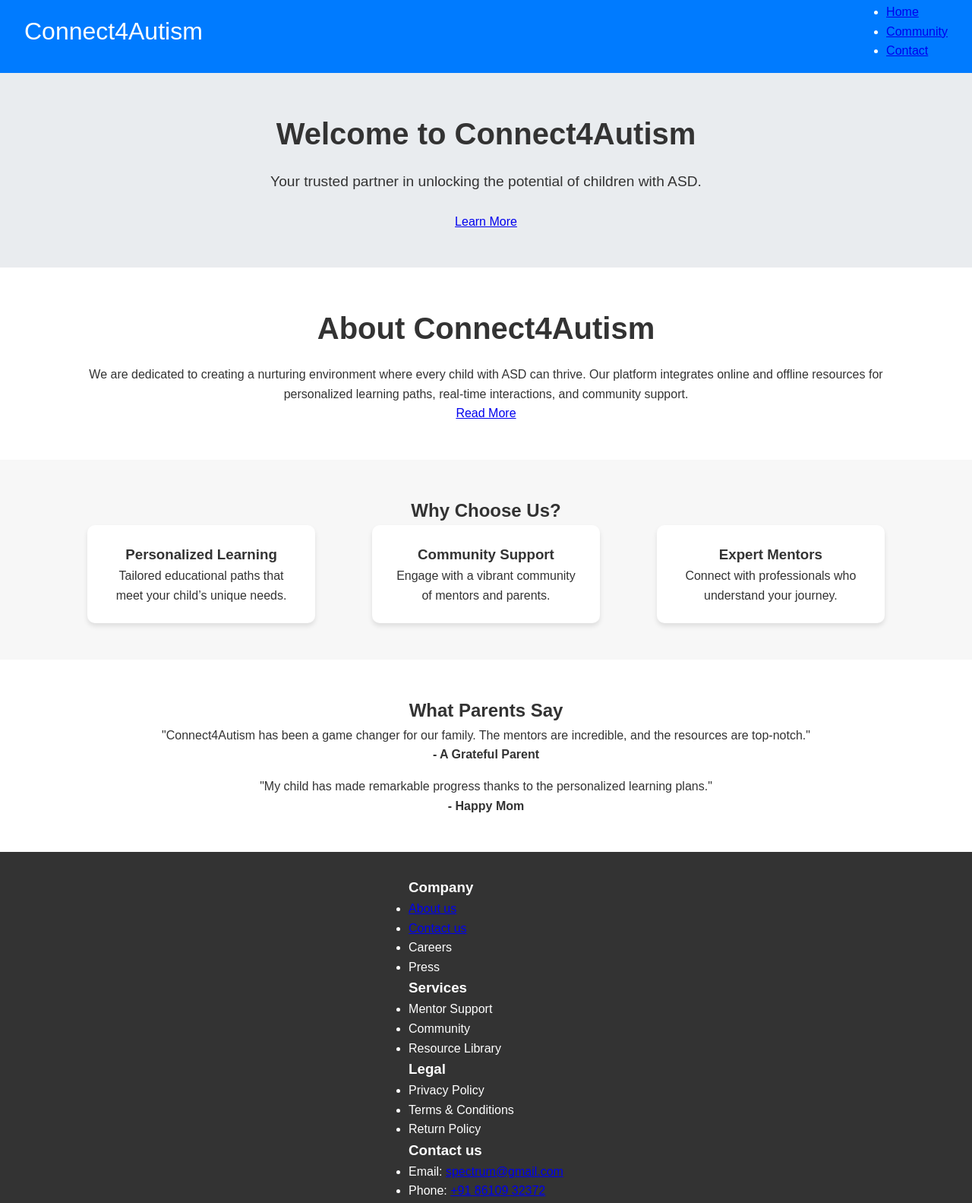
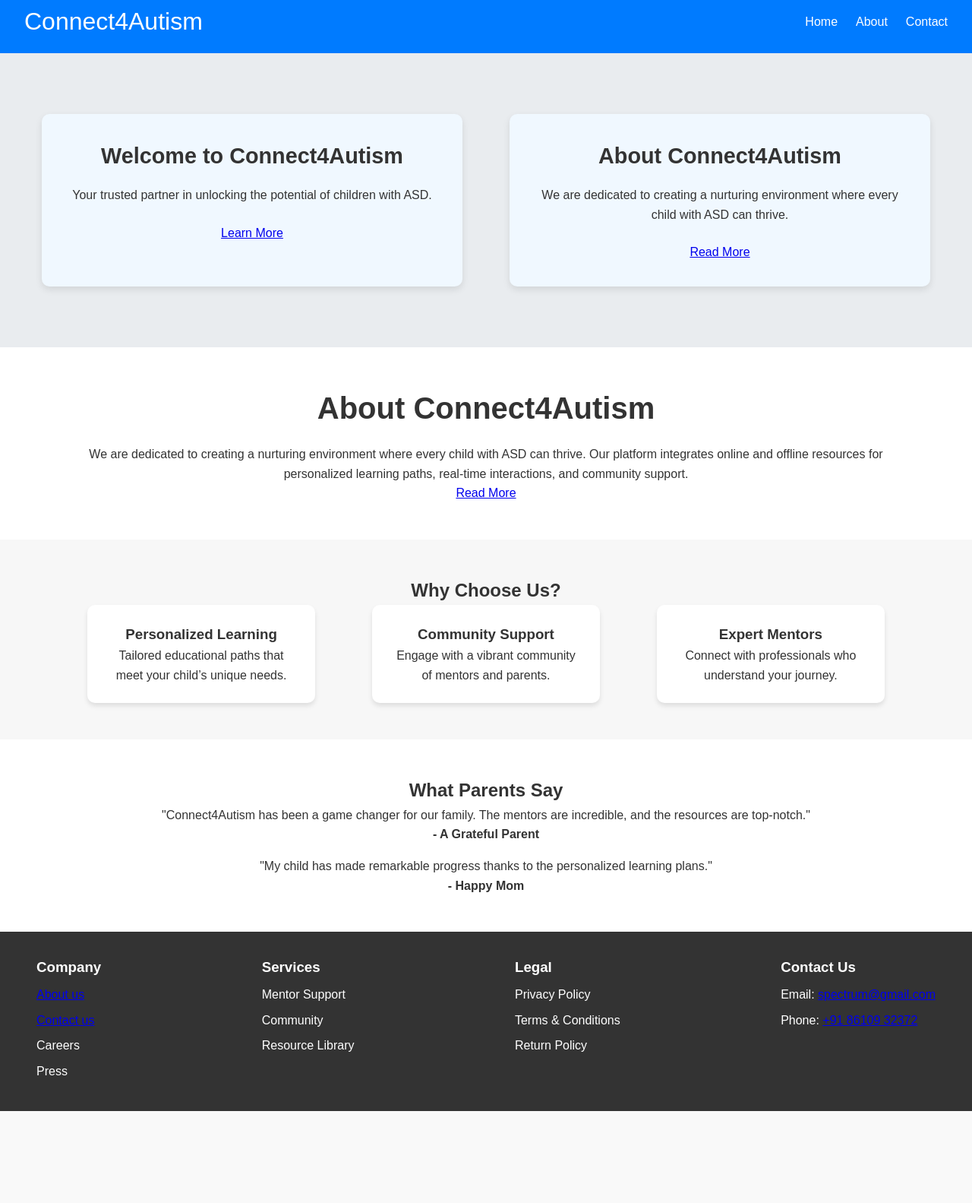
Before and after one commit to NandhiniRK/autism-rk, a plain HTML site: page home.html in a window 1280 px wide. Shown: the part 13-1596 px from the top of the page at 76% size. After the commit the page ends 1475 px from the top, so only its background shows below. Drawn offline with Linux system fonts and the light colour scheme.

Commit message:
git commit

```diff
--- a/home.css
+++ b/home.css
@@ -64,6 +64,43 @@ body {
     margin-bottom: 1.5rem;
 }
 
+/* Hero and About Section Container */
+.hero-about-container {
+    display: flex; /* Use flexbox for layout */
+    justify-content: space-around; /* Space items evenly */
+    margin: 2rem 0; /* Add margin for spacing */
+}
+
+/* Box Styles */
+.box {
+    background: #f0f8ff; /* Light blue background for a professional look */
+    color: #333; /* Darker text color for better readability */
+    padding: 2rem; /* Padding inside the box */
+    border-radius: 10px; /* Rounded corners */
+    text-align: center; /* Center text */
+    flex: 1; /* Allow boxes to grow equally */
+    max-width: 45%; /* Limit the maximum width to half of the container */
+    transition: background 0.3s; /* Smooth transition for hover effect */
+    cursor: pointer; /* Change cursor to pointer */
+    box-shadow: 0 4px 10px rgba(0, 0, 0, 0.1); /* Subtle shadow for depth */
+}
+
+.box:hover {
+    background: #e0f0ff; /* Slightly darker shade on hover */
+}
+
+/* Heading Styles */
+.box h1, .box h2 {
+    font-size: 1.8rem; /* Increased font size for headings */
+    margin-bottom: 1rem; /* Space below headings */
+}
+
+/* Paragraph Styles */
+.box p {
+    font-size: 1rem; /* Set font size for paragraphs */
+    margin-bottom: 1.5rem; /* Space below paragraphs */
+}
+
 /* About Section */
 .about {
     background: #fff;
@@ -120,12 +157,26 @@ body {
     color: #fff;
     padding: 2rem 2rem;
     display: flex;
-    justify-content: space-around;
+    justify-content: space-between;
     align-items: flex-start;
 }
 
-.footer .footer-section {
+.footer-section {
     display: flex;
     flex-direction: column;
     align-items: flex-start;
+    margin: 0 1rem;
 }
+
+.footer-section h3 {
+    margin-bottom: 0.5rem;
+}
+
+.footer-section ul {
+    list-style: none;
+    padding: 0;
+}
+
+.footer-section ul li {
+    margin-bottom: 0.5rem;
+}
--- a/home.html
+++ b/home.html
@@ -16,21 +16,26 @@
    <!-- Header Section -->
    <header class="header">
       <div class="logo">Connect4Autism</div>
-      <nav>
-         <ul class="nav-links">
-            <li><a href="home.html">Home</a></li>
-            <li><a href="community.html">Community</a></li>
-            <li><a href="contact.html">Contact</a></li>
-         </ul>
+      <nav class="nav">
+         <a href="#" class="nav-item">Home</a>
+         <a href="#" class="nav-item">About</a>
+         <a href="#" class="nav-item">Contact</a>
      </nav>
    </header>
 
    <!-- Hero Section -->
    <section class="hero">
-      <div class="hero-content">
+      <div class="hero-about-container">
+         <div class="box">
             <h1>Welcome to Connect4Autism</h1>
             <p>Your trusted partner in unlocking the potential of children with ASD.</p>
             <a href="about.html" class="btn">Learn More</a>
+         </div>
+         <div class="box">
+            <h2>About Connect4Autism</h2>
+            <p>We are dedicated to creating a nurturing environment where every child with ASD can thrive.</p>
+            <a href="about.html" class="btn">Read More</a>
+         </div>
       </div>
    </section>
 
@@ -85,10 +90,7 @@
 
    <!-- Footer -->
    <footer class="footer">
-      <div class="footer-content">
-         <div class="footer-column">
-            <div class="horizontal-menu">
-               <div class="menu-section">
+      <div class="footer-section">
          <h3>Company</h3>
          <ul>
             <li><a href="about.html">About us</a></li>
@@ -97,7 +99,7 @@
             <li>Press</li>
          </ul>
       </div>
-               <div class="menu-section">
+      <div class="footer-section">
          <h3>Services</h3>
          <ul>
             <li>Mentor Support</li>
@@ -105,7 +107,7 @@
             <li>Resource Library</li>
          </ul>
       </div>
-               <div class="menu-section">
+      <div class="footer-section">
          <h3>Legal</h3>
          <ul>
             <li>Privacy Policy</li>
@@ -113,15 +115,12 @@
             <li>Return Policy</li>
          </ul>
       </div>
-               <div class="menu-section">
-                  <h3>Contact us</h3>
+      <div class="footer-section">
+         <h3>Contact Us</h3>
          <ul>
             <li>Email: <a href="mailto:spectrum@gmail.com">spectrum@gmail.com</a></li>
             <li>Phone: <a href="tel:+918610932372">+91 86109 32372</a></li>
          </ul>
-               </div>
-            </div>
-         </div>
       </div>
    </footer>
 
```
Lines whose indentation alone changed are shown as unchanged.
